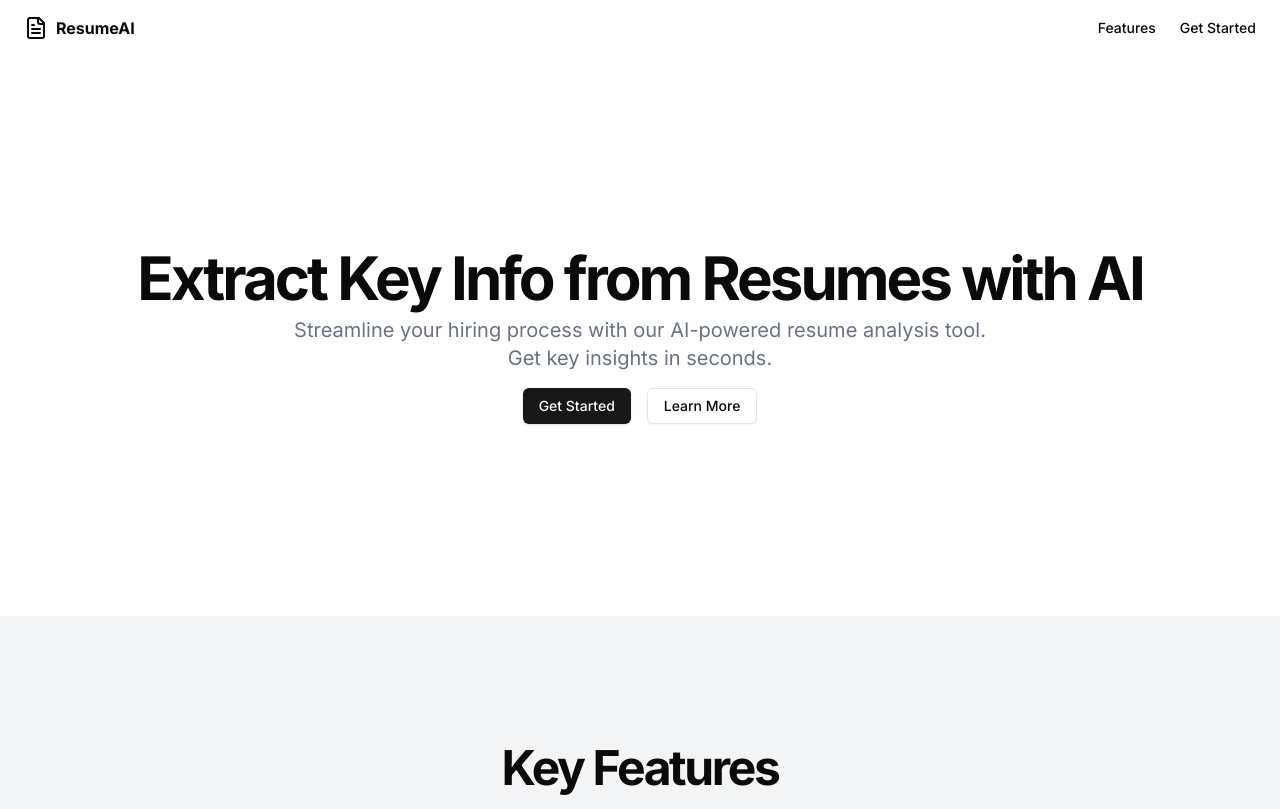
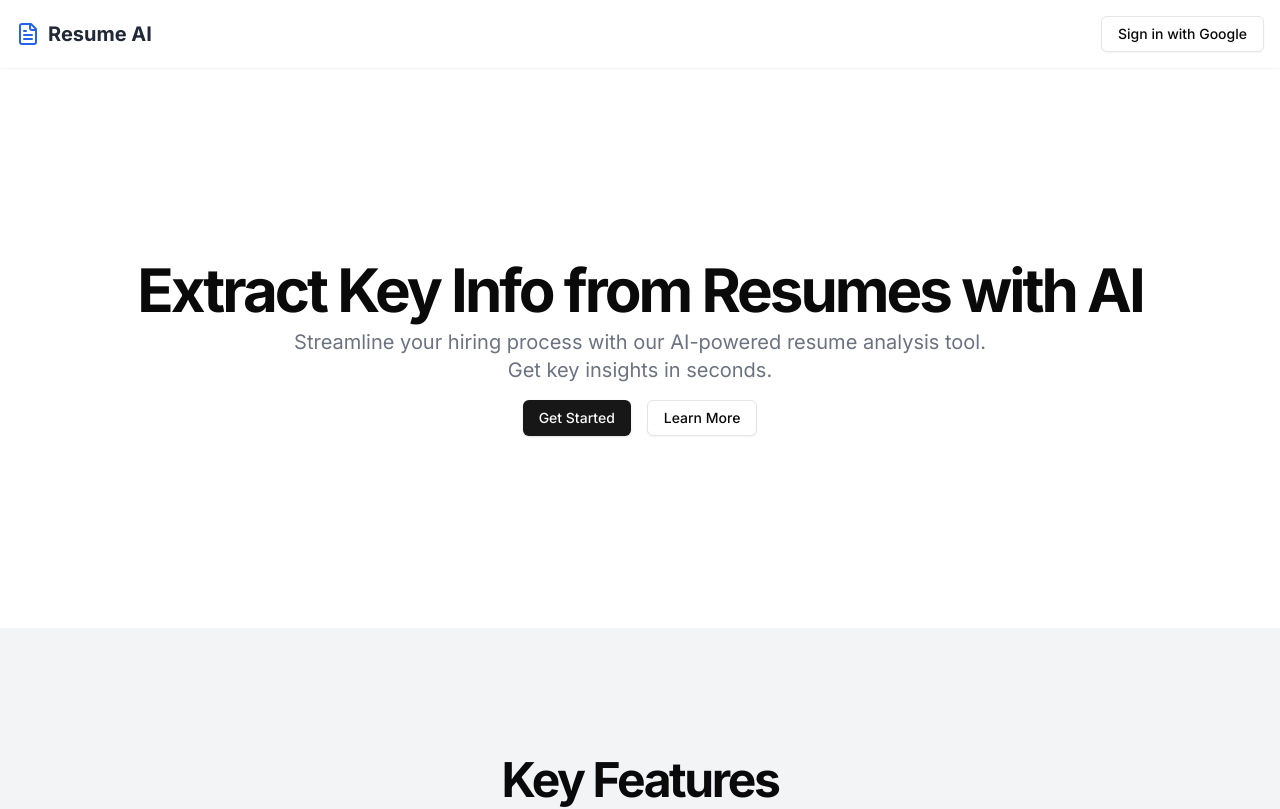
Before and after one commit to jiangyan/resume-extractor, a Next.js app: page / in a window 1280 px wide. Shown: the top 809 px of the page. Built offline with nearby package versions, Linux system fonts and the light colour scheme; no server answers.

Commit message:
add login/logout control and ui fix, by cursor, :)

```diff
--- /dev/null
+++ b/app/client-providers.tsx
@@ -0,0 +1,14 @@
+'use client'
+
+import { SessionProvider } from "next-auth/react"
+import { Providers } from './providers'
+
+export default function ClientProviders({ children }: { children: React.ReactNode }) {
+  return (
+    <SessionProvider>
+      <Providers>
+        {children}
+      </Providers>
+    </SessionProvider>
+  )
+}
--- a/app/layout.tsx
+++ b/app/layout.tsx
@@ -1,27 +1,31 @@
-import type { Metadata } from "next";
-import { Inter } from "next/font/google";
-import "./globals.css";
-import { Analytics } from '@vercel/analytics/react';
-import { Providers } from "./providers";
+import './globals.css'
+import type { Metadata } from 'next'
+import { Inter } from 'next/font/google'
+import { Header } from '@/components/ui/header'
+import { Analytics } from '@vercel/analytics/react'
+import ClientProviders from './client-providers'
 
-const inter = Inter({ subsets: ["latin"] });
+const inter = Inter({ subsets: ['latin'] })
 
 export const metadata: Metadata = {
-  title: "AI Resume Extractor",
-  description: "Designed by v0, ui components by shadcn, ai by openai structured outputs",
-};
+  title: 'Resume AI',
+  description: 'Extract information from resumes with AI',
+}
 
 export default function RootLayout({
   children,
-}: Readonly<{
-  children: React.ReactNode;
-}>) {
+}: {
+  children: React.ReactNode
+}) {
   return (
     <html lang="en">
       <body className={inter.className}>
-        <Providers>{children}</Providers>
-        <Analytics />
+        <ClientProviders>
+          <Header />
+          {children}
+          <Analytics />
+        </ClientProviders>
       </body>
     </html>
-  );
+  )
 }
--- a/app/page.tsx
+++ b/app/page.tsx
@@ -1,9 +1,11 @@
-import { LandingPage } from "@/components/landing-page";
+import { LandingPage } from "@/components/landing-page"
 
 export default function Home() {
   return (
-    <main className="flex min-h-screen flex-col">
-      <LandingPage />
-    </main>
-  );
+    <div className="flex flex-col min-h-screen">
+      <main className="flex-1">
+        <LandingPage />
+      </main>
+    </div>
+  )
 }
--- a/app/resume-analyzer/page.tsx
+++ b/app/resume-analyzer/page.tsx
@@ -1,13 +1,13 @@
 'use client'
 
-import React, { useState } from 'react'
+import React, { useState, useEffect } from 'react'
 import { Button } from "@/components/ui/button"
 import { Input } from "@/components/ui/input"
 import { Table, TableBody, TableCell, TableHead, TableHeader, TableRow } from "@/components/ui/table"
 import { Select, SelectContent, SelectItem, SelectTrigger, SelectValue } from "@/components/ui/select"
-import { Header } from "@/components/ui/header"
-import { Footer } from "@/components/ui/footer"
-import { Loader2 } from "lucide-react" // Add this import
+import { Loader2 } from "lucide-react"
+import { useSession } from "next-auth/react"
+import { useRouter } from "next/navigation"
 
 interface CandidateInfo {
   name: string;
@@ -17,6 +17,15 @@ interface CandidateInfo {
 }
 
 export default function ResumeAnalyzer() {
+  const { data: session, status } = useSession()
+  const router = useRouter()
+
+  useEffect(() => {
+    if (status === "unauthenticated") {
+      router.push('/')
+    }
+  }, [status, router])
+
   const [files, setFiles] = useState<File[]>([])
   const [results, setResults] = useState<CandidateInfo[]>([])
   const [isLoading, setIsLoading] = useState(false)
@@ -87,12 +96,19 @@ export default function ResumeAnalyzer() {
     }
   }
 
+  if (status === "loading") {
+    return <div>Loading...</div>
+  }
+
+  if (!session) {
+    return null // This will prevent any flash of content before redirect
+  }
+
   return (
     <div className="flex flex-col min-h-screen">
-      <Header />
       <main className="flex-1 container mx-auto px-4 py-8 max-w-4xl">
         <div className="space-y-6">
-          <h1 className="text-2xl font-bold">简历关键信息自动提取</h1>
+          <h2 className="text-xl font-semibold text-gray-700">简历关键信息自动提取</h2>
 
           <Select onValueChange={handleModelChange} defaultValue={selectedModel}>
             <SelectTrigger className="w-[250px]">
@@ -175,7 +191,6 @@ export default function ResumeAnalyzer() {
           )}
         </div>
       </main>
-      <Footer />
     </div>
   )
 }
--- a/components/landing-page.tsx
+++ b/components/landing-page.tsx
@@ -5,13 +5,13 @@ import { Input } from "@/components/ui/input"
 import { Card, CardContent, CardHeader, CardTitle } from "@/components/ui/card"
 import Link from "next/link"
 import { ArrowRight, FileText, Zap, Lock } from "lucide-react"
-import { signIn } from "next-auth/react"
+import { signIn, useSession } from "next-auth/react"
 import { useRouter } from 'next/navigation'
-import { Header } from "@/components/ui/header"
 import { Footer } from "@/components/ui/footer"
 
 export function LandingPage() {
   const router = useRouter();
+  const { data: session } = useSession();
 
   const handleGoogleAuth = async () => {
     try {
@@ -26,9 +26,21 @@ export function LandingPage() {
     }
   };
 
+  const handleGetStarted = () => {
+    if (session) {
+      router.push('/resume-analyzer');
+    }
+    // If not logged in, the default link behavior will take effect
+  };
+
+  const handleFeatureClick = () => {
+    if (session) {
+      router.push('/resume-analyzer');
+    }
+  };
+
   return (
     <div className="flex flex-col min-h-screen">
-      <Header />
       <main className="flex-1 flex flex-col items-center">
         <section className="w-full py-12 md:py-24 lg:py-32 xl:py-48">
           <div className="container mx-auto px-4 md:px-6 max-w-6xl">
@@ -42,8 +54,15 @@ export function LandingPage() {
                 </p>
               </div>
               <div className="space-x-4">
-                <Button asChild>
+                <Button
+                  asChild={!session}
+                  onClick={session ? handleGetStarted : undefined}
+                >
+                  {session ? (
+                    <span>Get Started</span>
+                  ) : (
                     <Link href="#cta">Get Started</Link>
+                  )}
                 </Button>
                 <Button variant="outline" asChild>
                   <Link href="#features">Learn More</Link>
@@ -58,39 +77,27 @@ export function LandingPage() {
               Key Features
             </h2>
             <div className="grid grid-cols-1 md:grid-cols-3 gap-8">
-              <Card>
+              {[
+                { icon: Zap, title: "AI-Powered Analysis", description: "Our advanced AI algorithms extract key information from resumes with high accuracy." },
+                { icon: FileText, title: "Bulk Processing", description: "Upload multiple resumes at once and get analysis results for all of them quickly." },
+                { icon: Lock, title: "Secure & Private", description: "Your data is encrypted and processed securely. We never store sensitive information." }
+              ].map((feature, index) => (
+                <Card
+                  key={index}
+                  className={session ? "cursor-pointer transition-shadow hover:shadow-lg" : ""}
+                  onClick={session ? handleFeatureClick : undefined}
+                >
                   <CardHeader>
                     <CardTitle className="flex items-center">
-                    <Zap className="w-5 h-5 mr-2" />
-                    AI-Powered Analysis
+                      <feature.icon className="w-5 h-5 mr-2" />
+                      {feature.title}
                     </CardTitle>
                   </CardHeader>
                   <CardContent>
-                  <p>Our advanced AI algorithms extract key information from resumes with high accuracy.</p>
+                    <p>{feature.description}</p>
                   </CardContent>
                 </Card>
-              <Card>
-                <CardHeader>
-                  <CardTitle className="flex items-center">
-                    <FileText className="w-5 h-5 mr-2" />
-                    Bulk Processing
-                  </CardTitle>
-                </CardHeader>
-                <CardContent>
-                  <p>Upload multiple resumes at once and get analysis results for all of them quickly.</p>
-                </CardContent>
-              </Card>
-              <Card>
-                <CardHeader>
-                  <CardTitle className="flex items-center">
-                    <Lock className="w-5 h-5 mr-2" />
-                    Secure & Private
-                  </CardTitle>
-                </CardHeader>
-                <CardContent>
-                  <p>Your data is encrypted and processed securely. We never store sensitive information.</p>
-                </CardContent>
-              </Card>
+              ))}
             </div>
           </div>
         </section>
--- a/components/ui/header.tsx
+++ b/components/ui/header.tsx
@@ -1,21 +1,36 @@
-import Link from "next/link"
-import { FileText } from "lucide-react"
+'use client'
+
+import { FileText } from 'lucide-react'
+import { Button } from "@/components/ui/button"
+import { signIn, signOut, useSession } from "next-auth/react"
+import Link from 'next/link'
 
 export function Header() {
+  const { data: session, status } = useSession()
+
   return (
-    <header className="px-4 lg:px-6 h-14 flex items-center justify-between max-w-7xl mx-auto w-full">
-      <Link className="flex items-center justify-center" href="/">
-        <FileText className="h-6 w-6 mr-2" />
-        <span className="font-bold">ResumeAI</span>
-      </Link>
-      <nav className="flex gap-4 sm:gap-6">
-        <Link className="text-sm font-medium hover:underline underline-offset-4" href="/#features">
-          Features
+    <header className="bg-white shadow-sm">
+      <div className="container mx-auto px-4 py-4 flex items-center justify-between">
+        <Link href="/" className="flex items-center hover:opacity-80 transition-opacity">
+          <FileText className="mr-2 h-6 w-6 text-blue-600" />
+          <h1 className="text-xl font-bold text-gray-800">Resume AI</h1>
         </Link>
-        <Link className="text-sm font-medium hover:underline underline-offset-4" href="/#cta">
-          Get Started
-        </Link>
-      </nav>
+        <div>
+          {status === "authenticated" ? (
+            <Button onClick={() => signOut({ callbackUrl: '/' })} variant="outline" className="text-sm">
+              Logout
+            </Button>
+          ) : status === "unauthenticated" ? (
+            <Button onClick={() => signIn("google")} variant="outline" className="text-sm">
+              Sign in with Google
+            </Button>
+          ) : (
+            <Button variant="outline" className="text-sm" disabled>
+              Loading...
+            </Button>
+          )}
+        </div>
+      </div>
     </header>
   )
 }
--- a/package.json
+++ b/package.json
@@ -1,5 +1,5 @@
 {
-  "name": "my-app",
+  "name": "resume-extractor",
   "version": "0.1.0",
   "private": true,
   "scripts": {
@@ -20,6 +20,7 @@
     "clsx": "^2.1.1",
     "formidable": "^3.5.1",
     "lucide-react": "^0.438.0",
+    "my-app": "file:",
     "next": "^14.2.8",
     "next-auth": "^4.24.7",
     "openai": "^4.57.3",
@@ -27,6 +28,7 @@
     "react": "^18.3.1",
     "react-dom": "^18.3.1",
     "react-pdf": "^9.1.0",
+    "resume-extractor": "file:",
     "tailwind-merge": "^2.5.2",
     "tailwindcss-animate": "^1.0.7",
     "zod": "^3.23.8"
--- a/pages/api/auth/[...nextauth].js
+++ b/pages/api/auth/[...nextauth].js
@@ -1,18 +1,14 @@
 import NextAuth from "next-auth"
 import GoogleProvider from "next-auth/providers/google"
 
-export default NextAuth({
+export const authOptions = {
   providers: [
     GoogleProvider({
       clientId: process.env.GOOGLE_CLIENT_ID,
       clientSecret: process.env.GOOGLE_CLIENT_SECRET,
     }),
   ],
-  callbacks: {
-    async redirect({ url, baseUrl }) {
-      return url.startsWith(baseUrl)
-        ? url
-        : `${baseUrl}/resume-analyzer`;
-    }
-  }
-})
+  // ... other options
+}
+
+export default NextAuth(authOptions)
```
Also changed, not shown: middleware.ts (added, +17 -0 lines), 1 other file (tests, documents, lock files or other folders). Lines whose indentation alone changed are shown as unchanged.
